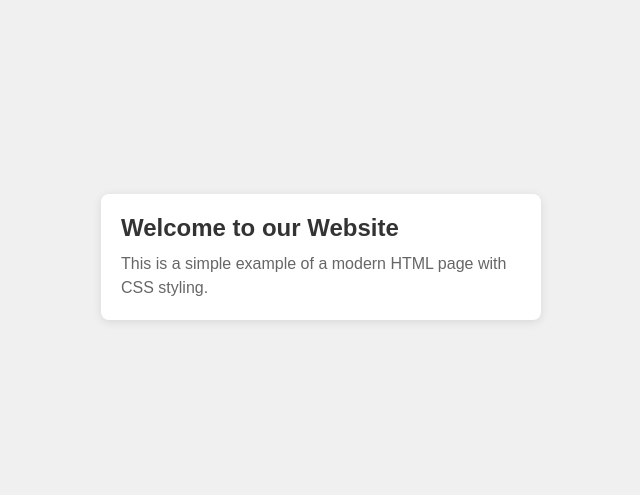
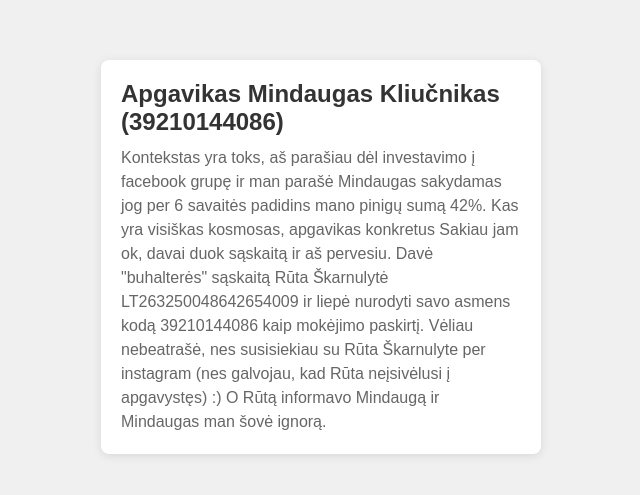
Before and after one commit to mantaslaikunas/mindaugas.kliucnikas, a plain HTML site: page index.html in a window 1280 px wide. Shown: the part 143-638 px from the top of the page, without its empty margins (319-959 px from the left). Drawn offline with Linux system fonts and the light colour scheme.

Commit message:
Update index.html

```diff
--- a/index.html
+++ b/index.html
@@ -44,8 +44,11 @@
 </head>
 <body>
   <div class="container">
-    <h1>Welcome to our Website</h1>
-    <p>This is a simple example of a modern HTML page with CSS styling.</p>
+    <h1>Apgavikas Mindaugas Kliučnikas (39210144086)</h1>
+    <p>Kontekstas yra toks, aš parašiau dėl investavimo į facebook grupę ir man parašė Mindaugas sakydamas jog per 6 savaitės padidins mano pinigų sumą 42%. Kas yra visiškas kosmosas, apgavikas konkretus
+    Sakiau jam ok, davai duok sąskaitą ir aš pervesiu. Davė "buhalterės" sąskaitą Rūta Škarnulytė LT263250048642654009 ir liepė nurodyti savo asmens kodą 39210144086 kaip mokėjimo paskirtį.
+      Vėliau nebeatrašė, nes susisiekiau su Rūta Škarnulyte per instagram (nes galvojau, kad Rūta neįsivėlusi į apgavystęs) :) O Rūtą informavo Mindaugą ir Mindaugas man šovė ignorą.
+    </p>
   </div>
 </body>
 </html>
```
